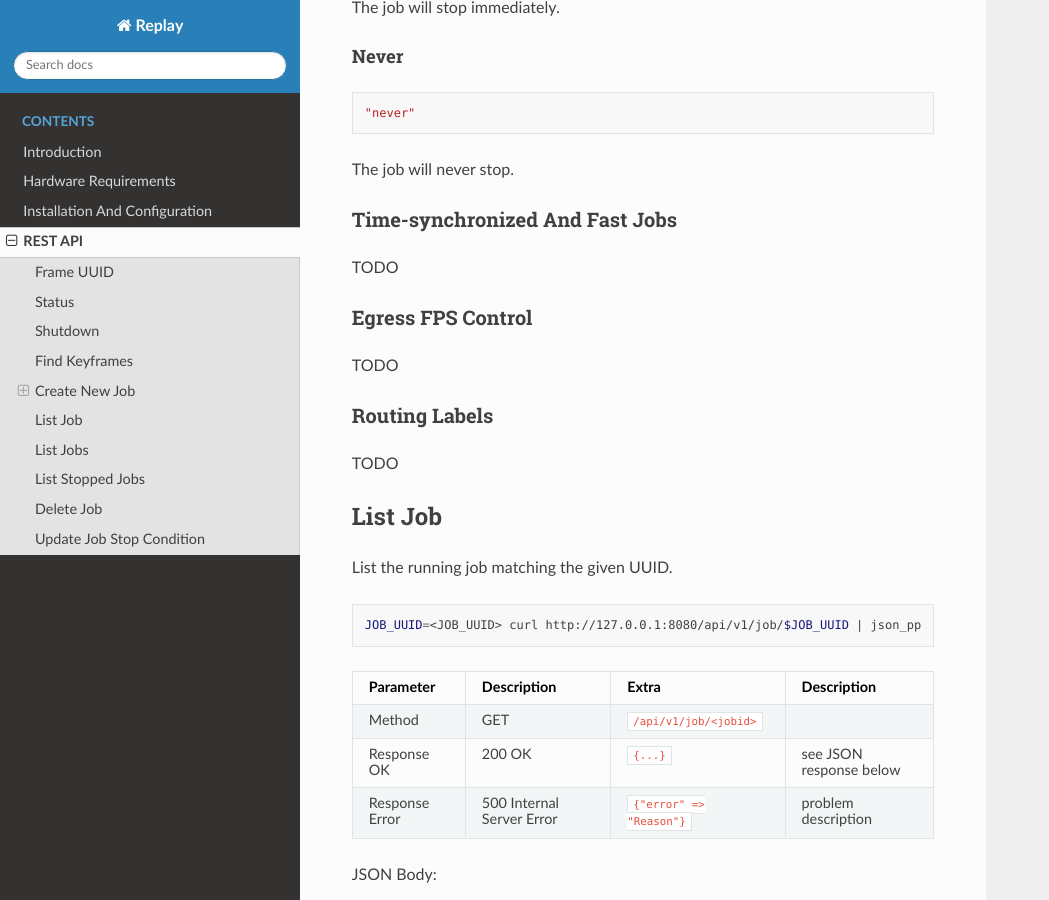
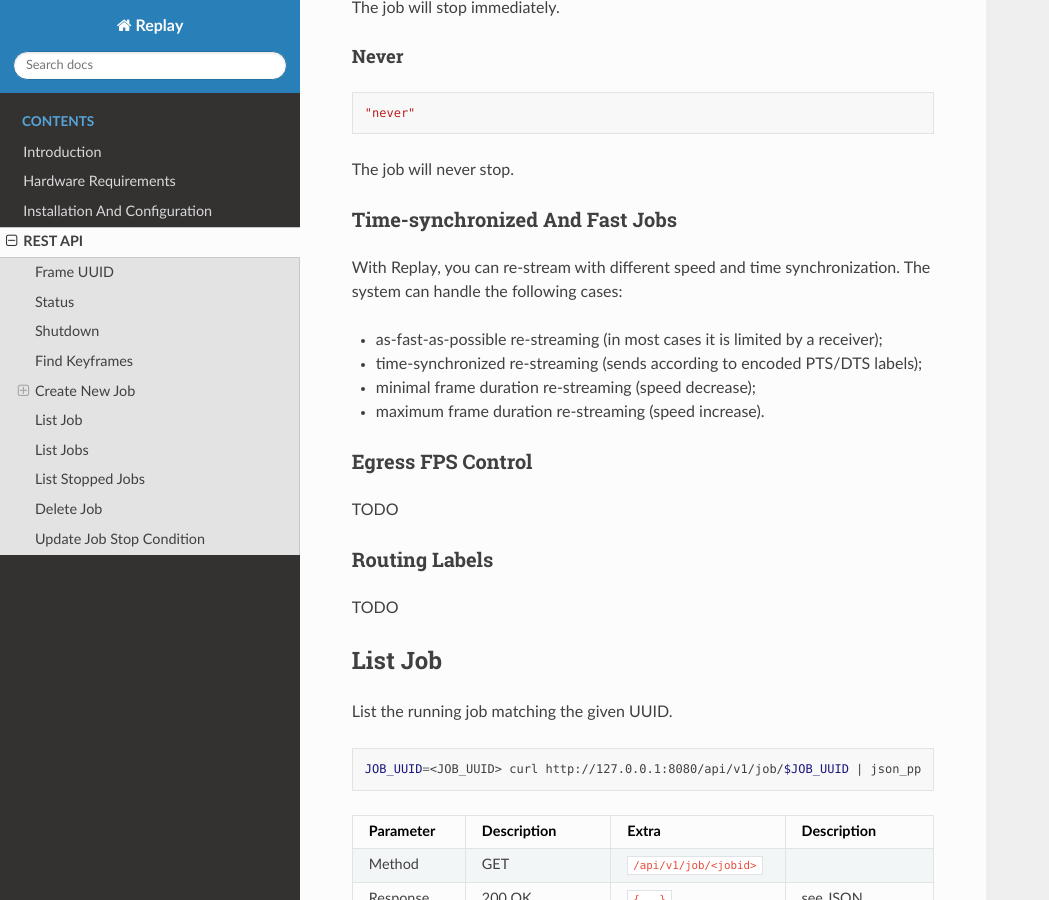
Before and after one commit to insight-platform/Replay, a Sphinx documentation site: the page built from docs/sections/3_api.rst, in a window 1280 px wide and 900 px high, scrolled down 6201 px. Shown: the whole window, without its empty margins (0-1049 px from the left). Built offline with Sphinx 7.4.7 and the Read the Docs theme 2.0.0, drawn with Linux system fonts in a browser that asks for light colours; some of the changed text lies outside the part shown.

Commit message:
updated docs

```diff
--- a/docs/sections/3_api.rst
+++ b/docs/sections/3_api.rst
@@ -169,7 +169,7 @@ Creates a new job. Returns the job UUID.
         },
         "stored_stream_id": "in-video",
         "resulting_stream_id": "vod-video-1",
-        "routing_labels": "Bypass",
+        "routing_labels": "bypass",
         "max_idle_duration": {
           "secs": 10,
           "nanos": 0
@@ -360,7 +360,12 @@ The job will never stop.
 Time-synchronized And Fast Jobs
 ^^^^^^^^^^^^^^^^^^^^^^^^^^^^^^^
 
-TODO
+With Replay, you can re-stream with different speed and time synchronization. The system can handle the following cases:
+
+- as-fast-as-possible re-streaming (in most cases it is limited by a receiver);
+- time-synchronized re-streaming (sends according to encoded PTS/DTS labels);
+- minimal frame duration re-streaming (speed decrease);
+- maximum frame duration re-streaming (speed increase).
 
 Egress FPS Control
 ^^^^^^^^^^^^^^^^^^
```
Also changed, not shown: 2 other files.
